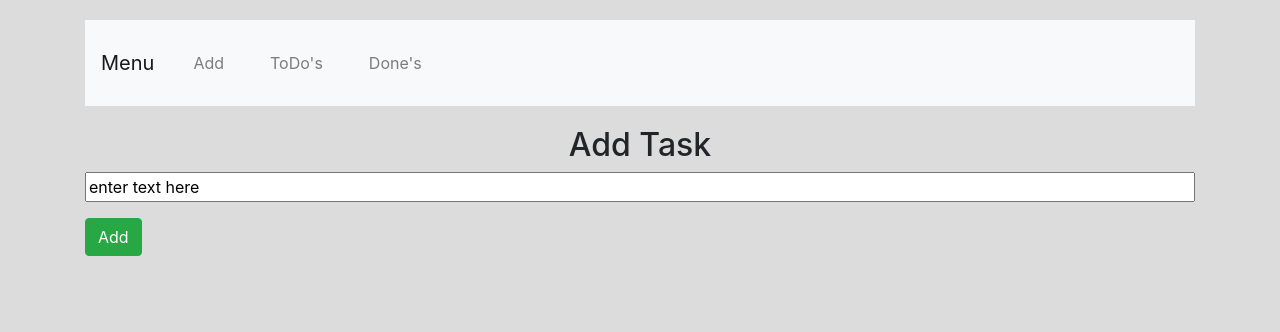
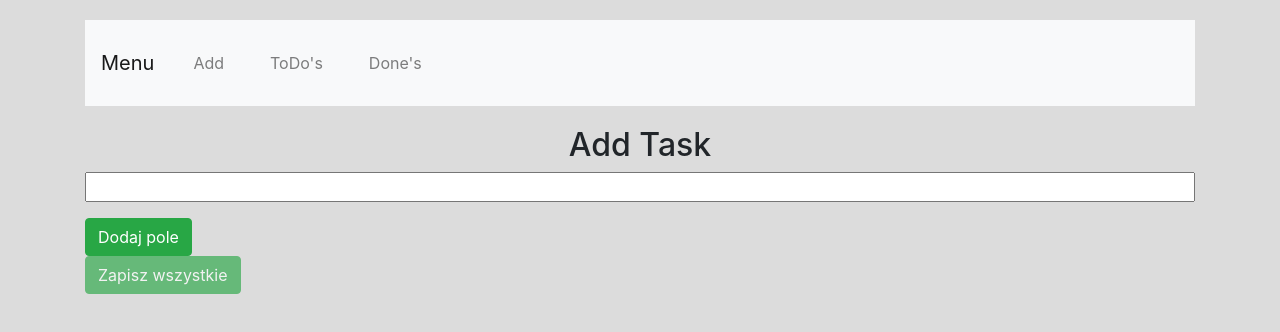
Before and after one commit to Kamzs/backend_todo, an Angular app: page / in a window 1280 px wide. Shown: the top 332 px of the page. Built offline with nearby package versions, Linux system fonts and the light colour scheme; no server answers.

Commit message:
created myself

```diff
--- a/src/app/app.module.ts
+++ b/src/app/app.module.ts
@@ -1,6 +1,6 @@
 import { BrowserModule } from '@angular/platform-browser';
 import { NgModule } from '@angular/core';
-import { FormsModule } from '@angular/forms';
+import {FormsModule, ReactiveFormsModule} from '@angular/forms';
 import { AppComponent } from './app.component';
 import { TodoComponent } from './todo/todo.component';
 import { DoneComponent } from './done/done.component';
@@ -31,7 +31,8 @@ import { DetailsComponent } from './details/details.component';
     BrowserModule,
     FormsModule,
     HttpClientModule,
-    AppRoutingModule
+    AppRoutingModule,
+    ReactiveFormsModule
   ],
   providers: [
     {
--- a/src/app/input/input.component.html
+++ b/src/app/input/input.component.html
@@ -1,9 +1,25 @@
 
 <h2>Add Task</h2>
-<input class="input-group input-group-sm mb-3"
-  (focus)="clear()" [(ngModel)]="inputField" >
-<button
-  routerLink="/todo"
-  type="button" class="btn btn-success"
-  (click)="add()" >Add
-</button><br>
+<form [formGroup]="addForm" (ngSubmit)="add()">
+  <div formArrayName="inputFields">
+    <div *ngFor="let input of addForm.get('inputFields')['controls']; let i = index">
+      <input class="input-group input-group-sm mb-3" type="text" [formControlName]="i">
+    </div>
+  </div>
+  <button
+    type="button" class="btn btn-success"
+    (click)="createNew()">
+    Dodaj pole
+  </button>
+  <br>
+
+  <button
+    routerLink="/todo"
+    type="button" class="btn btn-success"
+    (click)="add()"
+    [disabled]="addForm.invalid">
+    Zapisz wszystkie
+  </button>
+  <br>
+
+</form>
--- a/src/app/input/input.component.ts
+++ b/src/app/input/input.component.ts
@@ -1,26 +1,39 @@
-import { Component} from '@angular/core';
+import {Component, OnInit} from '@angular/core';
 import {LogicService} from '../services/logic.service';
 import {HttpService} from '../services/http.service';
+import {FormArray, FormControl, FormGroup, Validators} from '@angular/forms';
 
 @Component({
   selector: 'app-input',
   templateUrl: './input.component.html',
   styleUrls: ['./input.component.css']
 })
-export class InputComponent {
+export class InputComponent implements OnInit {
 
-  inputField: string = 'enter text here';
+  addForm: FormGroup;
+  constructor(private logicService: LogicService, private httpService: HttpService) {}
 
-  constructor(private logicService: LogicService, private httpService: HttpService) {};
+  ngOnInit(): void {
+        this.addForm = new FormGroup(
+          {
+            inputFields: new FormArray([new FormControl(null, Validators.required)])
+          }
+        );
+    }
 
-  clear() {
-    this.inputField = '';
+  createNew() {
+    const arr = <FormArray> this.addForm.get('inputFields');
+    arr.push(new FormControl(null, Validators.required));
   }
 
   add() {
-    const task = ({name: this.inputField, created: new Date()});
-    this.inputField = 'enter text here';
-    this.httpService.addToDo(task);
-  };
+    let arrayOfInputFields = <FormArray>this.addForm.get('inputFields');
+    let sizeOfAr = arrayOfInputFields.length;
+    for (let i = 0 ;i < sizeOfAr; i++){
+      //console.log(this.addForm.get('inputFields').value[i]);
+      let task = ({name: this.addForm.get('inputFields').value[i], created: new Date()});
+      this.httpService.addToDo(task);
+    }
+  }
 
 }
--- a/src/styles.css
+++ b/src/styles.css
@@ -12,6 +12,7 @@ li{
   margin: 15px;
   text-align: center;
 }
+
 ul{
   list-style: none;
 }
```
